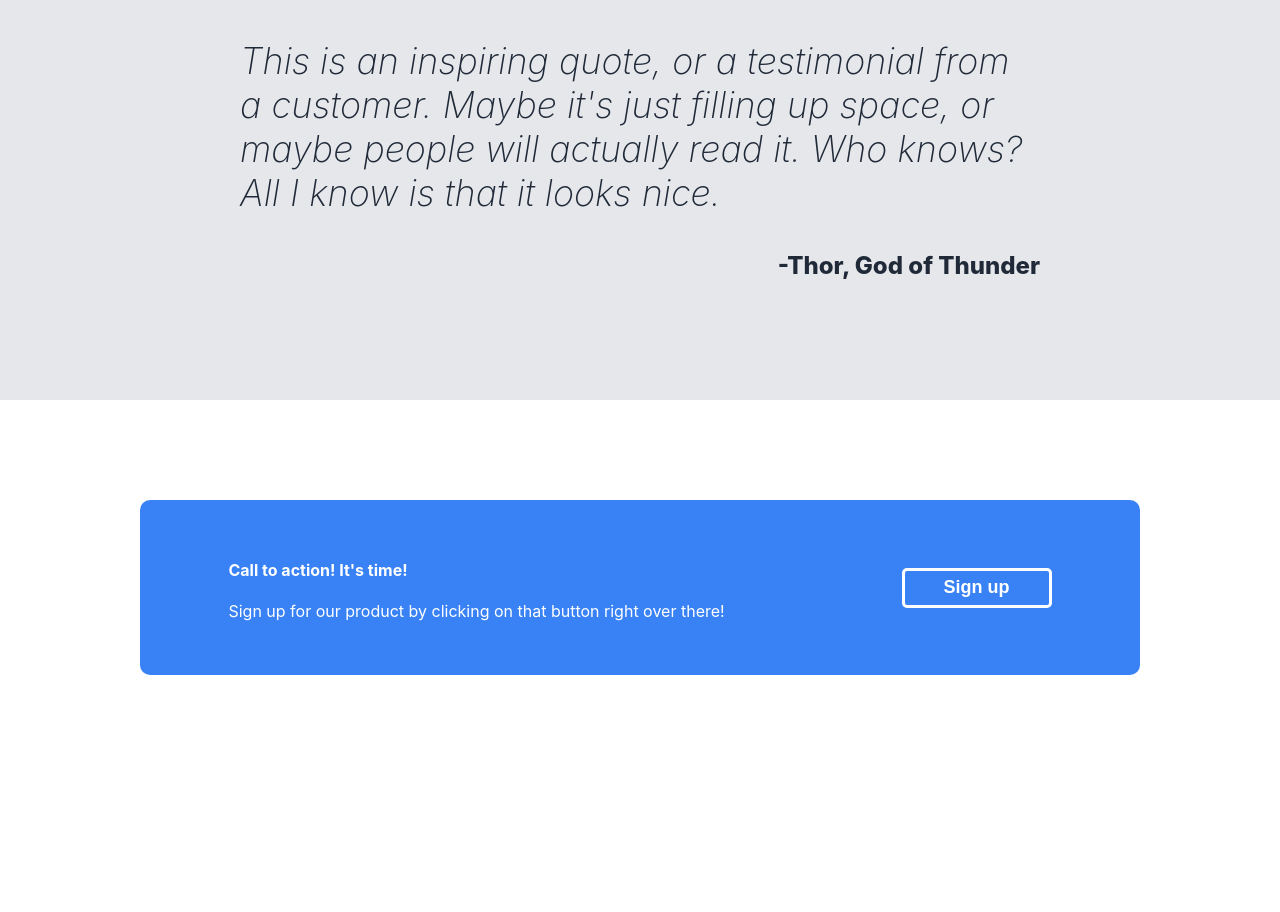
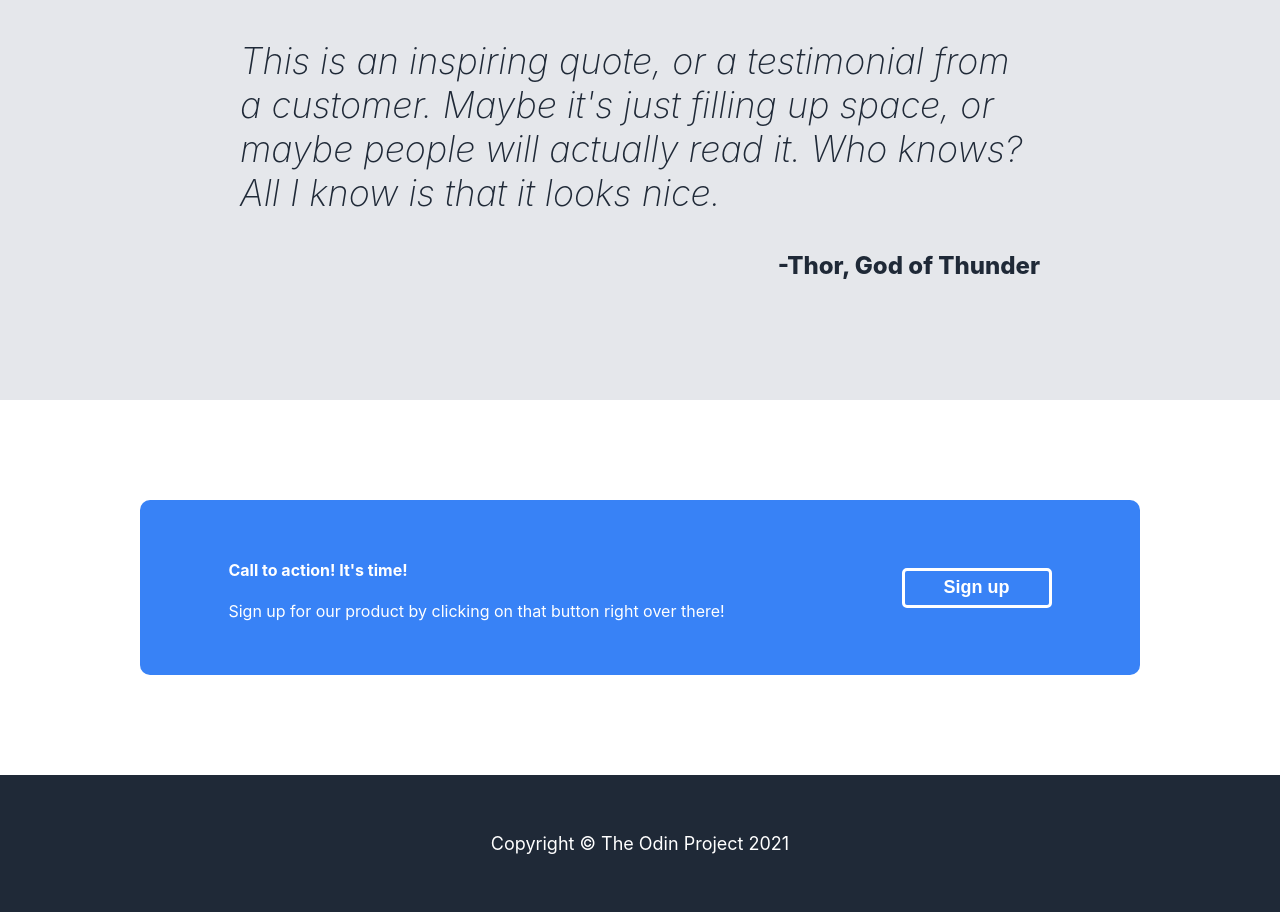
Before and after one commit to Gabriel-Nugent/odin-landing-page, a plain HTML site: page index.html in a window 1280 px wide. Shown: the part 1268-2180 px from the top of the page. Before the commit the page ends 2043 px from the top, so only its background shows below. Drawn offline with Linux system fonts and the light colour scheme.

Commit message:
footer finished, page finished

```diff
--- a/index.html
+++ b/index.html
@@ -68,5 +68,8 @@
             <button>Sign up</button>
         </div>
     </div>
+    <div class="footer">
+        <p>Copyright  &copy  The Odin Project 2021</p>
+    </div>
 </body>
 </html>
--- a/styles.css
+++ b/styles.css
@@ -169,3 +169,12 @@ h3 {
     padding: 0;
     margin: 0;
 }
+
+.footer {
+    display: flex;
+    justify-content: center;
+    background-color: #1f2937;
+    padding: 40px;
+    color: white;
+    font-size: 18px;
+}
```
